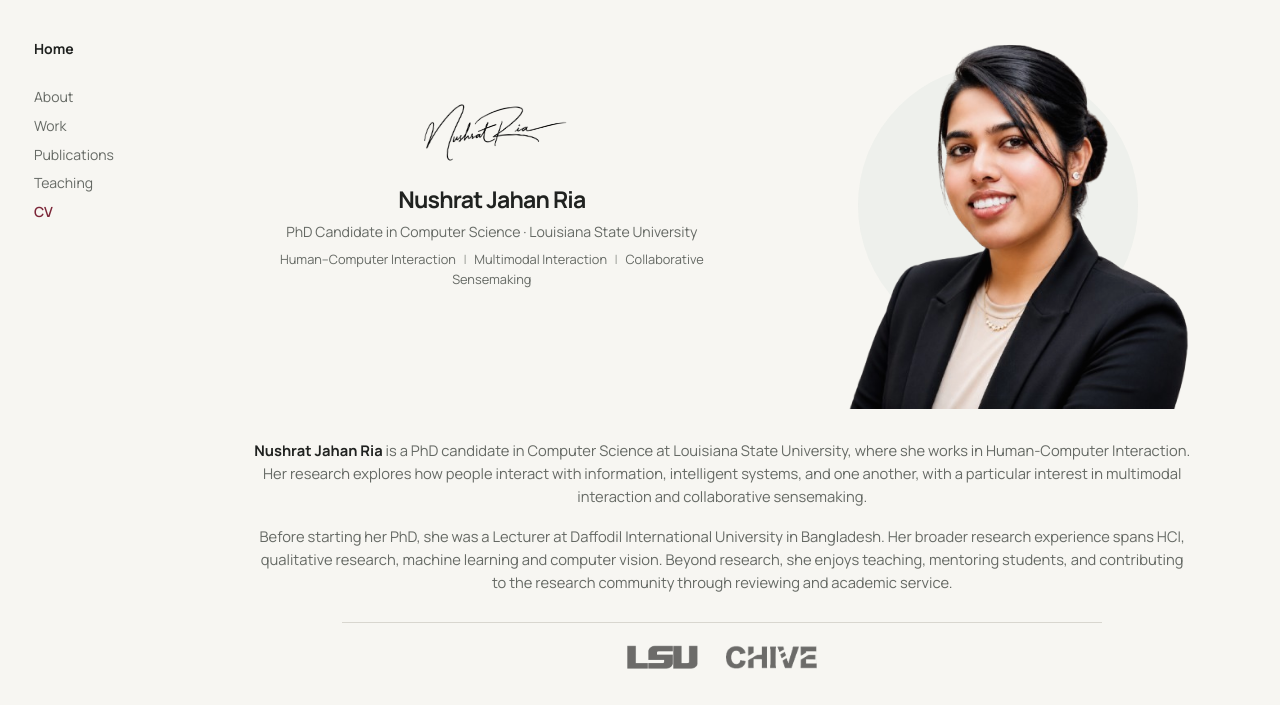
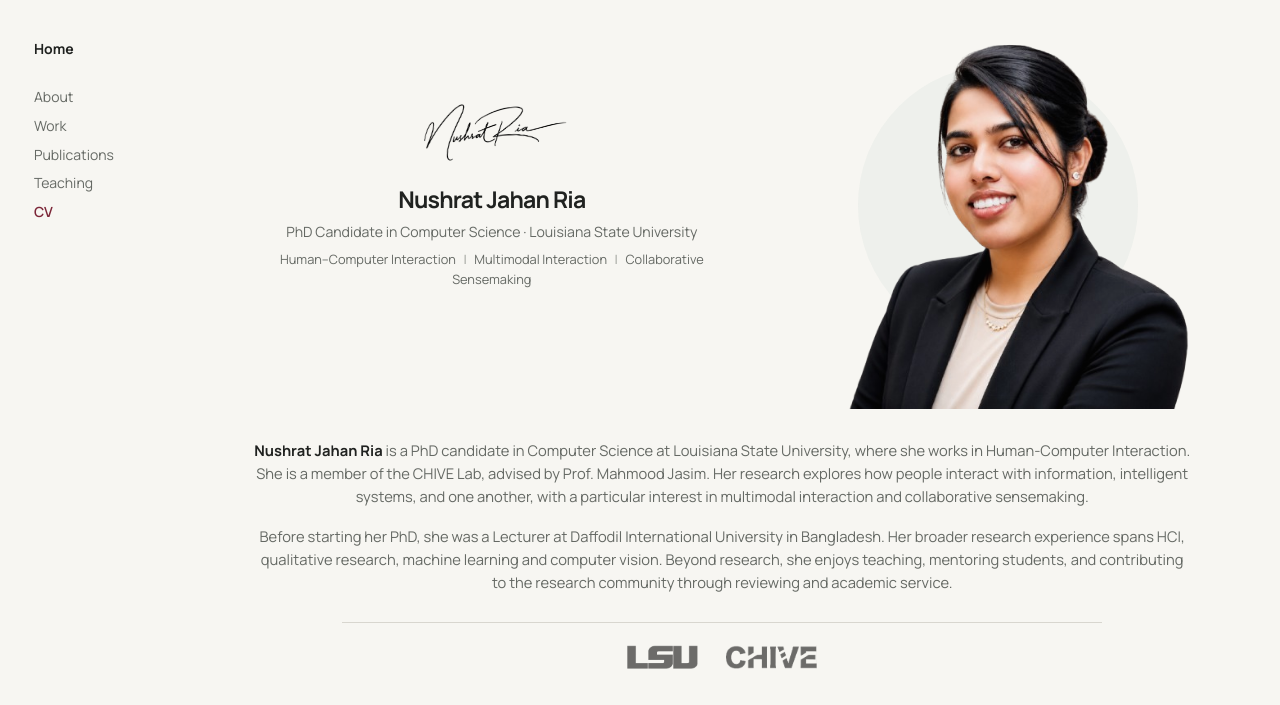
Before and after one commit to NushratRia/NushratRia.github.io, a Flask app: page / in a window 1280 px wide. Shown: the part 98-803 px from the top of the page. Run offline with Flask 3, Linux system fonts and the light colour scheme; some web fonts are replaced.

Commit message:
Update personal description

```diff
--- a/templates/index.html
+++ b/templates/index.html
@@ -147,11 +147,13 @@
                 <strong>Nushrat Jahan Ria</strong>
                 is a PhD candidate in Computer Science at
                 Louisiana State University, where she works
-                in Human-Computer Interaction. Her research
-                explores how people interact with information,
-                intelligent systems, and one another, with a
-                particular interest in multimodal interaction
-                and collaborative sensemaking.
+                in Human-Computer Interaction. She is a member of the
+                <a href="https://chive.cse.lsu.edu/index.html" target="_blank" rel="noopener noreferrer">CHIVE Lab</a>,
+                advised by
+                <a href="https://csc.lsu.edu/~mjasim/" target="_blank" rel="noopener noreferrer">Prof. Mahmood Jasim</a>.
+                Her research explores how people interact with information,
+                intelligent systems, and one another, with a particular interest
+                in multimodal interaction and collaborative sensemaking.
             </p>
 
             <p>
```
